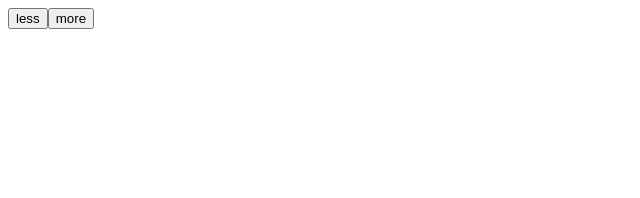
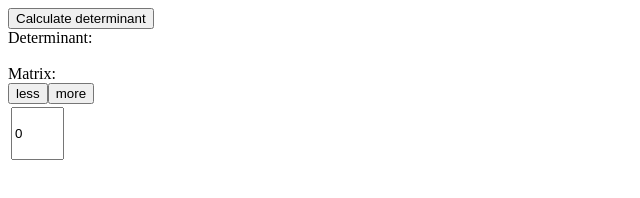
Before and after one commit to Nircek/matrix-determinant, a plain HTML site: page index.html in a window 1280 px wide. Shown: the whole page, without its empty margins (0-640 px from the left). Drawn offline with nearby package versions, Linux system fonts and the light colour scheme.

Commit message:
Add calculating determinant

```diff
--- a/index.html
+++ b/index.html
@@ -1,16 +1,33 @@
+<button id="calc">Calculate determinant</button><br>
+Determinant: <span id="res"></span><br>
+<br>
+Matrix: <br>
 <button id="less">less</button><button id="more">more</button>
 <table id="table"></div>
+<style>
+input {
+    width: 4em;
+    height: 4em;
+}
+</style>
 <script src="https://code.jquery.com/jquery-3.6.0.min.js" integrity="sha256-/xUj+3OJU5yExlq6GSYGSHk7tPXikynS7ogEvDej/m4=" crossorigin="anonymous"></script>
+<script src="https://cdnjs.cloudflare.com/ajax/libs/mathjs/9.2.0/math.min.js" integrity="sha512-5ch7MAn3LJHCHL6ri6nmXAyaQRHfmug70F7IwEQ41rnNQSGAMVyZBPTTKlaptPnq/42RXbKb/lTHm+mCQc6lPg==" crossorigin="anonymous"></script>
 <script>
 var n=0;
 $('#more').click(()=>{
     ++n;
-    $('tr').append(`<td><input type="number"></td>`);
-    $('table').append("<tr>"+`<td><input type="number"></td>`.repeat(n)+"</tr>");
-})
+    $('tr').append(`<td><input type="number" value="0"></td>`);
+    $('table').append("<tr>"+`<td><input type="number"  value="0"></td>`.repeat(n)+"</tr>");
+});
+$('#more').click();
 $('#less').click(()=>{
+    if(n>1){
     --n;
     $('tr').last().remove();
     $('tr').each((i,e)=>$(e).children().last().remove());
-})
+    }
+});
+$('#calc').click(()=>{
+    $('#res').text(math.det([...$('tr')].map((e)=>[...$("input", e)].map((f)=>parseInt($(f).val())))));
+});
 </script>
```
